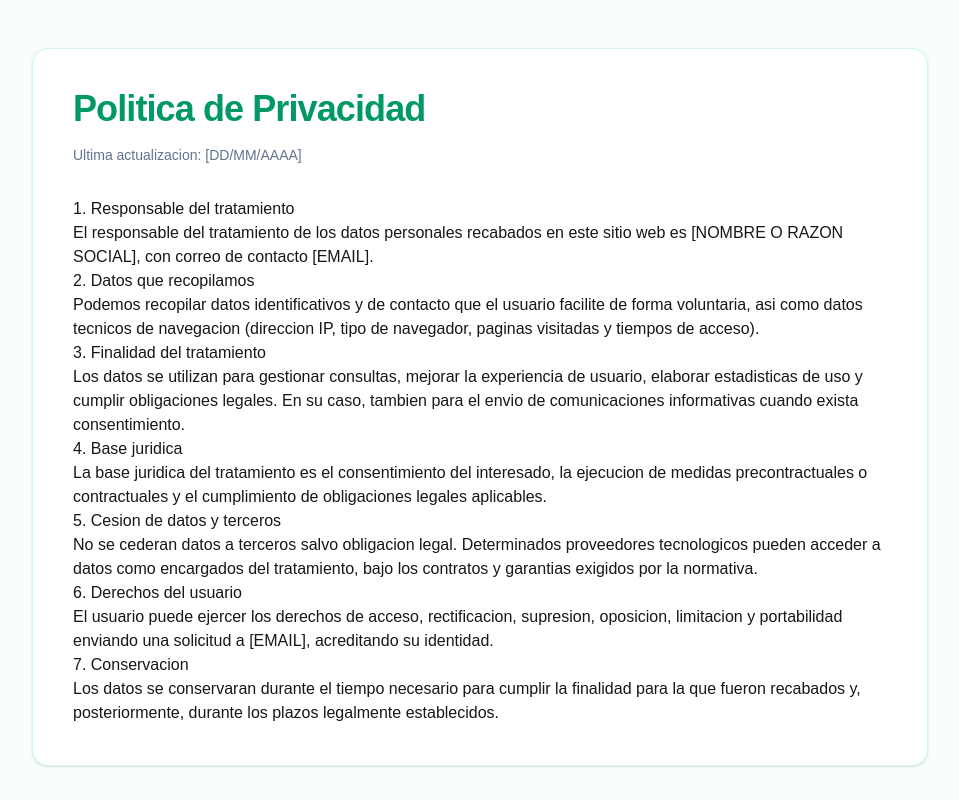
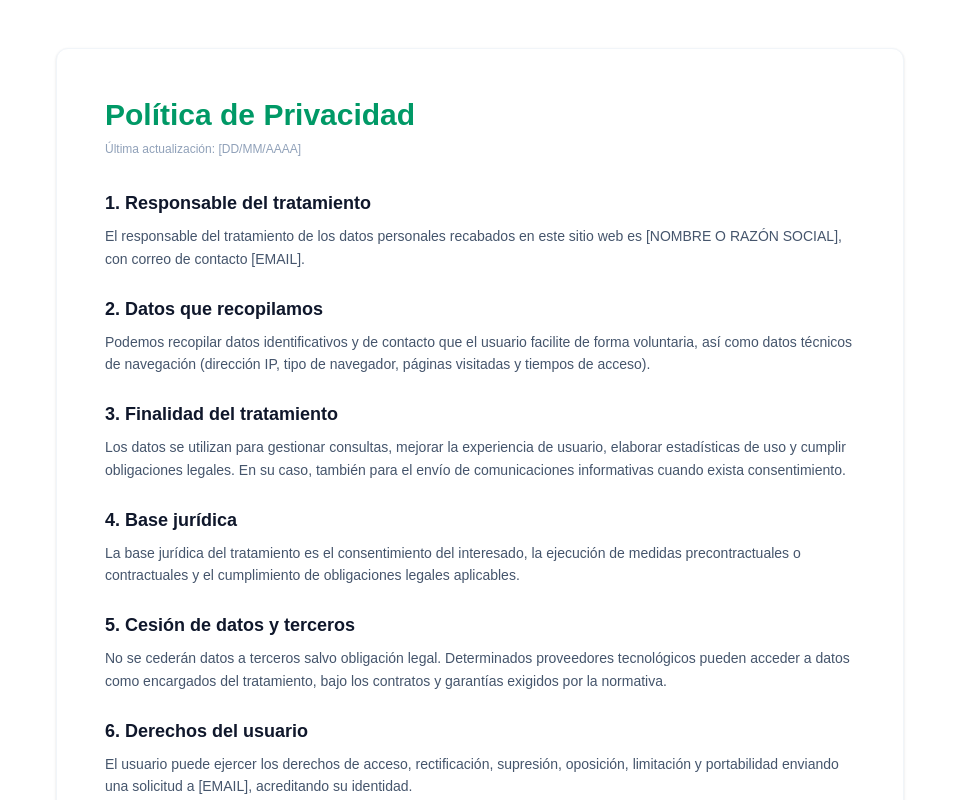
Before and after one commit to eduardochapellin1-debug/thepetbridge, a Next.js app: page /privacidad in a window 1280 px wide. Shown: the top 800 px of the page, without its empty margins (160-1119 px from the left). Built offline with nearby package versions, Linux system fonts and the light colour scheme.

Commit message:
fix: vinculacion del contenido de privacidad al idioma activo

```diff
--- a/app/privacidad/page.tsx
+++ b/app/privacidad/page.tsx
@@ -1,68 +1,140 @@
+'use client';
+import { useI18n } from '@/app/i18n/I18nProvider';
+
 export default function PrivacidadPage() {
+  const { messages } = useI18n() as any;
+
+  // Detectamos el idioma actual basándonos en el título del Footer que ya sabemos que funciona
+  const legalTitle = messages?.Footer?.legalTitle || "Legal information";
+  const legalLower = legalTitle.toLowerCase();
+
+  // Idioma por defecto: Español (tal como lo tenías)
+  let content = {
+    title: "Política de Privacidad",
+    update: "Última actualización: [DD/MM/AAAA]",
+    sections: [
+      {
+        t: "1. Responsable del tratamiento",
+        p: "El responsable del tratamiento de los datos personales recabados en este sitio web es [NOMBRE O RAZÓN SOCIAL], con correo de contacto [EMAIL]."
+      },
+      {
+        t: "2. Datos que recopilamos",
+        p: "Podemos recopilar datos identificativos y de contacto que el usuario facilite de forma voluntaria, así como datos técnicos de navegación (dirección IP, tipo de navegador, páginas visitadas y tiempos de acceso)."
+      },
+      {
+        t: "3. Finalidad del tratamiento",
+        p: "Los datos se utilizan para gestionar consultas, mejorar la experiencia de usuario, elaborar estadísticas de uso y cumplir obligaciones legales. En su caso, también para el envío de comunicaciones informativas cuando exista consentimiento."
+      },
+      {
+        t: "4. Base jurídica",
+        p: "La base jurídica del tratamiento es el consentimiento del interesado, la ejecución de medidas precontractuales o contractuales y el cumplimiento de obligaciones legales aplicables."
+      },
+      {
+        t: "5. Cesión de datos y terceros",
+        p: "No se cederán datos a terceros salvo obligación legal. Determinados proveedores tecnológicos pueden acceder a datos como encargados del tratamiento, bajo los contratos y garantías exigidos por la normativa."
+      },
+      {
+        t: "6. Derechos del usuario",
+        p: "El usuario puede ejercer los derechos de acceso, rectificación, supresión, oposición, limitación y portabilidad enviando una solicitud a [EMAIL], acreditando su identidad."
+      },
+      {
+        t: "7. Conservación",
+        p: "Los datos se conservarán durante el tiempo necesario para cumplir la finalidad para la que fueron recabados y, posteriormente, durante los plazos legalmente establecidos."
+      }
+    ]
+  };
+
+  // Si el usuario cambia a Francés
+  if (legalLower.includes('informations') || legalLower.includes('légales')) {
+    content = {
+      title: "Politique de Confidentialité",
+      update: "Dernière mise à jour : [JJ/MM/AAAA]",
+      sections: [
+        {
+          t: "1. Responsable du traitement",
+          p: "Le responsable du traitement des données personnelles collectées sur ce site internet est [NOM OU RAISON SOCIALE], avec l'adresse e-mail de contact [EMAIL]."
+        },
+        {
+          t: "2. Données collectées",
+          p: "Nous pouvons collecter des données d'identification et de contact fournies volontairement par l'utilisateur, ainsi que des données de navigation techniques (adresse IP, type de navigateur, pages visitées et temps d'accès)."
+        },
+        {
+          t: "3. Finalité du traitement",
+          p: "Les données sont utilisées pour gérer les demandes, améliorer l'expérience utilisateur, établir des statistiques d'utilisation et respecter les obligations légales. Le cas échéant, elles servent aussi à l'envoi de communications informatives lorsqu'un consentement existe."
+        },
+        {
+          t: "4. Base juridique",
+          p: "La base juridique du traitement est le consentement de la personne concernée, l'exécution de mesures précontractuelles ou contractuelles et le respect des obligations légales applicables."
+        },
+        {
+          t: "5. Transmission des données à des tiers",
+          p: "Aucune donnée ne sera transmise à des tiers, sauf obligation légale. Certains fournisseurs technologiques peuvent accéder aux données en tant que sous-traitants, en vertu des contrats et des garanties exigés par la réglementation."
+        },
+        {
+          t: "6. Droits de l'utilisateur",
+          p: "L'utilisateur peut exercer ses droits d'accès, de rectification, de suppression, d'opposition, de limitation et de portabilité en envoyant une demande à [EMAIL], en prouvant son identité."
+        },
+        {
+          t: "7. Conservation",
+          p: "Les données seront conservées pendant le temps nécessaire à la réalisation des finalités pour lesquelles elles ont été collectées, puis pendant les durées légalement établies."
+        }
+      ]
+    };
+  }
+
+  // Si el usuario cambia a Inglés
+  if (legalLower.includes('information') && !legalLower.includes('información')) {
+    content = {
+      title: "Privacy Policy",
+      update: "Last updated: [DD/MM/YYYY]",
+      sections: [
+        {
+          t: "1. Data Controller",
+          p: "The person responsible for processing the personal data collected on this website is [NAME OR COMPANY NAME], with contact email [EMAIL]."
+        },
+        {
+          t: "2. Data We Collect",
+          p: "We may collect identification and contact data voluntarily provided by the user, as well as technical browsing data (IP address, browser type, pages visited, and access times)."
+        },
+        {
+          t: "3. Purpose of Processing",
+          p: "The data is used to manage inquiries, improve user experience, compile usage statistics, and comply with legal obligations. Where applicable, it is also used to send informative communications when consent is granted."
+        },
+        {
+          t: "4. Legal Basis",
+          p: "The legal basis for processing is the consent of the data subject, the execution of pre-contractual or contractual measures, and compliance with applicable legal obligations."
+        },
+        {
+          t: "5. Data Disclosure and Third Parties",
+          p: "No data will be disclosed to third parties unless required by law. Certain technological providers may access data as data processors, under the contracts and guarantees required by regulations."
+        },
+        {
+          t: "6. User Rights",
+          p: "The user can exercise the rights of access, rectification, erasure, objection, restriction, and portability by sending a request to [EMAIL], proving their identity."
+        },
+        {
+          t: "7. Data Retention",
+          p: "Data will be retained for the time necessary to fulfill the purpose for which it was collected and, subsequently, during the legally established periods."
+        }
+      ]
+    };
+  }
+
   return (
-    <main className="flex-1 bg-emerald-50/40 px-4 py-12 sm:px-6 lg:px-8">
-      <section className="mx-auto max-w-4xl rounded-2xl border border-emerald-100 bg-white p-8 shadow-sm sm:p-10">
-        <h1 className="text-3xl font-bold tracking-tight text-emerald-600 sm:text-4xl">
-          Politica de Privacidad
-        </h1>
-        <p className="mt-4 text-sm text-slate-500">
-          Ultima actualizacion: [DD/MM/AAAA]
-        </p>
+    <main className="max-w-4xl mx-auto px-6 py-12 text-left text-slate-800">
+      <div className="bg-white p-8 md:p-12 shadow-sm rounded-xl border border-slate-100">
+        <h1 className="text-3xl font-extrabold text-emerald-600 mb-2">{content.title}</h1>
+        <p className="text-xs text-slate-400 mb-8">{content.update}</p>
 
-        <div className="prose prose-slate mt-8 max-w-none prose-headings:text-emerald-600">
-          <h2>1. Responsable del tratamiento</h2>
-          <p>
-            El responsable del tratamiento de los datos personales recabados en
-            este sitio web es [NOMBRE O RAZON SOCIAL], con correo de contacto
-            [EMAIL].
-          </p>
-
-          <h2>2. Datos que recopilamos</h2>
-          <p>
-            Podemos recopilar datos identificativos y de contacto que el usuario
-            facilite de forma voluntaria, asi como datos tecnicos de navegacion
-            (direccion IP, tipo de navegador, paginas visitadas y tiempos de
-            acceso).
-          </p>
-
-          <h2>3. Finalidad del tratamiento</h2>
-          <p>
-            Los datos se utilizan para gestionar consultas, mejorar la experiencia
-            de usuario, elaborar estadisticas de uso y cumplir obligaciones
-            legales. En su caso, tambien para el envio de comunicaciones
-            informativas cuando exista consentimiento.
-          </p>
-
-          <h2>4. Base juridica</h2>
-          <p>
-            La base juridica del tratamiento es el consentimiento del interesado,
-            la ejecucion de medidas precontractuales o contractuales y el
-            cumplimiento de obligaciones legales aplicables.
-          </p>
-
-          <h2>5. Cesion de datos y terceros</h2>
-          <p>
-            No se cederan datos a terceros salvo obligacion legal. Determinados
-            proveedores tecnologicos pueden acceder a datos como encargados del
-            tratamiento, bajo los contratos y garantias exigidos por la
-            normativa.
-          </p>
-
-          <h2>6. Derechos del usuario</h2>
-          <p>
-            El usuario puede ejercer los derechos de acceso, rectificacion,
-            supresion, oposicion, limitacion y portabilidad enviando una solicitud
-            a [EMAIL], acreditando su identidad.
-          </p>
-
-          <h2>7. Conservacion</h2>
-          <p>
-            Los datos se conservaran durante el tiempo necesario para cumplir la
-            finalidad para la que fueron recabados y, posteriormente, durante los
-            plazos legalmente establecidos.
-          </p>
+        <div className="space-y-6">
+          {content.sections.map((section, idx) => (
+            <section key={idx}>
+              <h2 className="text-lg font-bold text-slate-900 mb-2">{section.t}</h2>
+              <p className="text-sm leading-relaxed text-slate-600">{section.p}</p>
+            </section>
+          ))}
         </div>
-      </section>
+      </div>
     </main>
   );
 }
```
